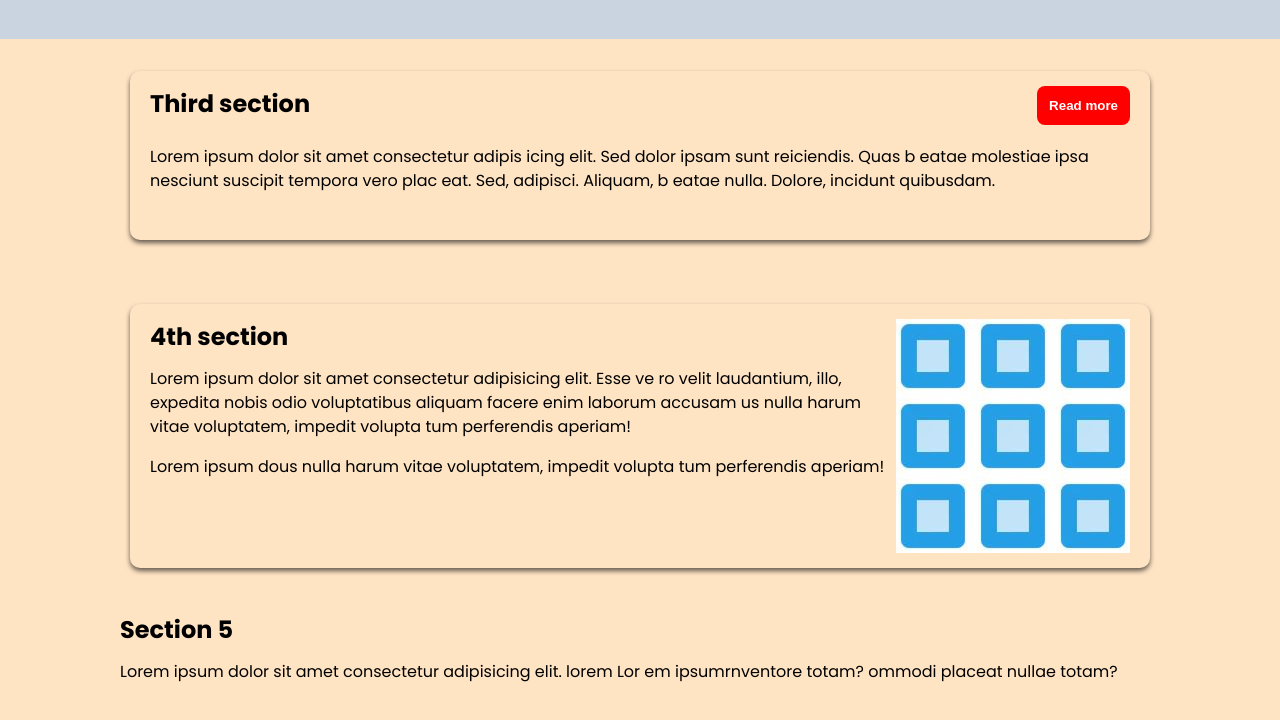
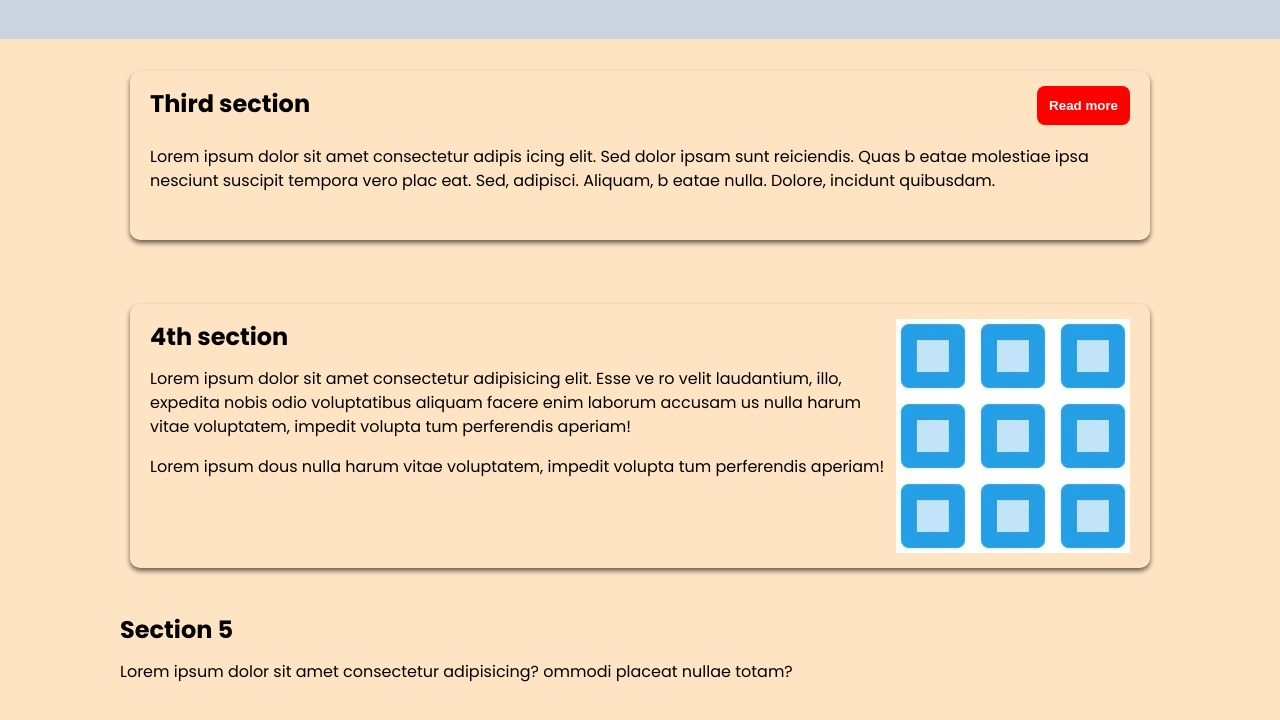
Before and after one commit to Liyana04/simple-html, a plain HTML site: page index.html in a window 1280 px wide. Shown: the part 1186-1906 px from the top of the page. Drawn offline with Linux system fonts and the light colour scheme.

Commit message:
practise git

```diff
--- a/index.html
+++ b/index.html
@@ -149,8 +149,7 @@
         <div class="box-4">
           <h1>Section 5</h1>
           <p>Lorem ipsum dolor sit amet
-             consectetur adipisicing elit. lorem Lor
-             em ipsumrnventore totam?
+             consectetur adipisicing?
              ommodi placeat nullae totam?
           </p>
         </div>
```
